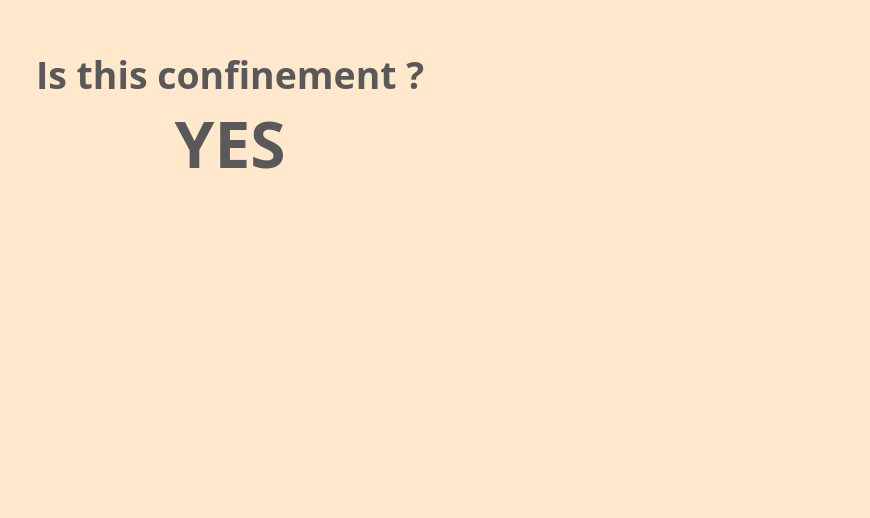
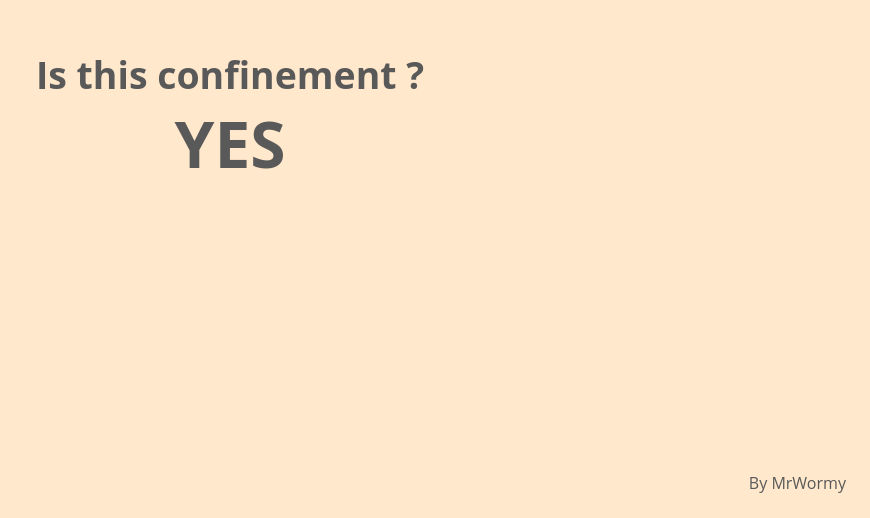
Before and after one commit to MrWormy/isthisconfinement, a plain HTML site: page index.html in a window 1280 px wide. Shown: the part 282-800 px from the top of the page, without its empty margins (410-1280 px from the left). Drawn offline with Linux system fonts and the light colour scheme.

Commit message:
style update

```diff
--- a/index.html
+++ b/index.html
@@ -11,5 +11,6 @@
         <div class="question">Is this confinement ?</div>
         <div class="answer">YES</div>
     </div>
+    <div id="footnote">By MrWormy</div>
 </body>
 </html>
--- a/style.css
+++ b/style.css
@@ -7,6 +7,7 @@ html {
 body {
     margin: 0;
     background-color: #FFE8CB;
+    color: #595959;
     height: inherit;
 }
 
@@ -16,7 +17,6 @@ body {
     flex-direction: column;
     justify-content: center;
     align-items: center;
-    color: #595959;
     height: inherit;
 }
 
@@ -29,3 +29,9 @@ body {
     font-size: 2em;
     font-weight: bold;
 }
+
+#footnote {
+    position: absolute;
+    right: 1.5em;
+    bottom: 1.5em;
+}
```
